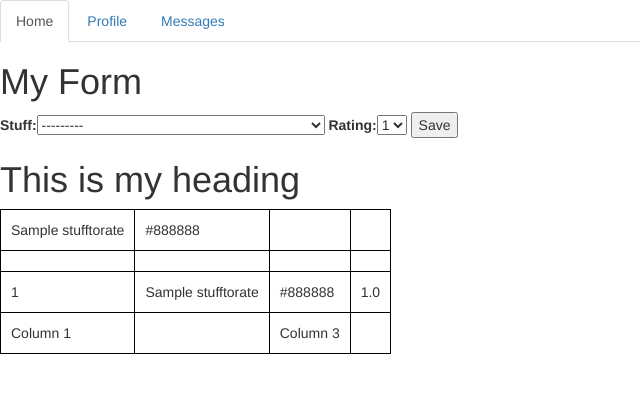
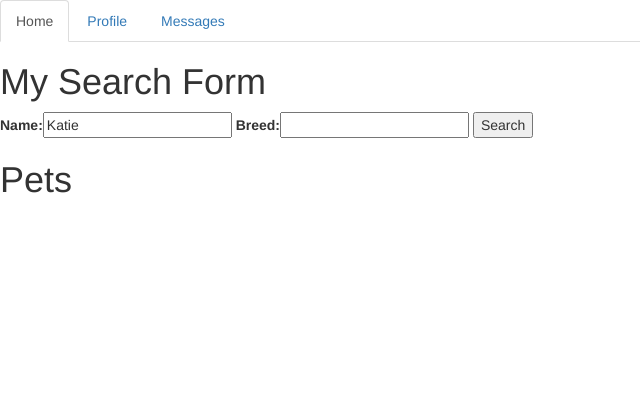
Before and after one commit to amites/davinci_class_2016, a Django app: page /hello_world/ in a window 1280 px wide. Shown: the top 393 px of the page, without its empty margins (0-640 px from the left). Run offline with Django 3.2, Linux system fonts and the light colour scheme; tables that the repository leaves empty hold one stand-in row (values such as "Sample post"); some libraries are stand-ins or nearby versions.

Commit message:
adding a search form

```diff
--- a/hello_world/admin.py
+++ b/hello_world/admin.py
@@ -1,7 +1,9 @@
 from django.contrib import admin
 
-from hello_world.models import Rating, StuffToRate
+from hello_world.models import Pet, Rating, StuffToRate
 
 
 admin.site.register(Rating)
 admin.site.register(StuffToRate)
+
+admin.site.register(Pet)
--- a/hello_world/forms.py
+++ b/hello_world/forms.py
@@ -1,9 +1,17 @@
 from django import forms
 
-from hello_world.models import Rating
+from hello_world.models import Pet, Rating
 
 
 class RatingForm(forms.ModelForm):
     class Meta:
         model = Rating
         fields = ['stuff', 'rating', ]
+
+
+class PetSearchForm(forms.ModelForm):
+    breed = forms.CharField(required=False)
+
+    class Meta:
+        model = Pet
+        fields = ['name', 'breed', ]
--- a/hello_world/models.py
+++ b/hello_world/models.py
@@ -53,6 +53,7 @@
 
 class Pet(models.Model):
     name = models.CharField(max_length=200, default='Katie')
+    breed = models.CharField(max_length=200)
     customer = models.ForeignKey(Customer, default=1)
 
     def __unicode__(self):
@@ -73,6 +74,9 @@
     service = models.ManyToManyField(Service)
 
 
-class OrderToService(models.Model):
-    order = models.ForeignKey(Order)
-    service = models.ForeignKey(Service)
+# class OrderToService(models.Model):
+#     """
+#     Example of how a ManyToMany field works at the database level.
+#     """
+#     order = models.ForeignKey(Order)
+#     service = models.ForeignKey(Service)
--- a/hello_world/templates/base.html
+++ b/hello_world/templates/base.html
@@ -27,13 +27,27 @@
   <li role="presentation"><a href="#">Messages</a></li>
 </ul>
 
-<h1>My Form</h1>
+<h1>My Search Form</h1>
 <form method="post">
     {{ form }}
-    <input type="submit" value="Save">
+    <input type="submit" value="Search">
     {% csrf_token %}
 </form>
 
+
+<h1>Pets</h1>
+<table>
+    <tr>
+    {% for obj in pets %}
+        <tr>
+            <td>{{ obj.id }}</td>
+            <td>{{ obj.name }}</td>
+        </tr>
+    {% endfor %}
+    </tr>
+</table>
+
+{% comment %}
 <h1>This is my heading</h1>
 <table>
     <tr>
@@ -65,5 +79,8 @@
         <td></td>
     </tr>
 </table>
+
+{% endcomment %}
+
 </body>
 </html>
--- a/hello_world/views.py
+++ b/hello_world/views.py
@@ -1,23 +1,42 @@
 from django.http import HttpResponse
 from django.shortcuts import render
 
-from hello_world.forms import RatingForm
-from hello_world.models import Rating, StuffToRate
+from hello_world.forms import PetSearchForm, RatingForm
+from hello_world.models import Pet, Rating, StuffToRate
 
 
 def index(request):
+    # if request.method == 'POST':
+    #     form = RatingForm(request.POST)
+    #     if form.is_valid():
+    #         form.save()
+    # else:
+    #     form = RatingForm()
+
+    pets = []
     if request.method == 'POST':
-        form = RatingForm(request.POST)
+        form = PetSearchForm(request.POST)
         if form.is_valid():
-            form.save()
+            # cleaned_data is a dict populated by running is_valid
+            # the dict values available are only those set from the
+            # fields property
+            search_dict = {}
+            for field_name, field_value in form.cleaned_data.iteritems():
+                if field_value:
+                    search_dict[field_name] = field_value
+            # pet_name = form.cleaned_data['name']
+            # pets = Pet.objects.filter(name=pet_name)
+            print 'Search dict:\n\t{}'.format(str(search_dict))
+            pets = Pet.objects.filter(**search_dict)
     else:
-        form = RatingForm()
+        form = PetSearchForm()
     objs = StuffToRate.objects.all()
     thing = StuffToRate.objects.get(id=1)
     context = {
         'objs': objs,
         'giraffe': thing,
         'form': form,
+        'pets': pets,
     }
     return render(request, 'base.html', context)
 
```
Also changed, not shown: hello_world/migrations/0007_pet_breed.py (added).
